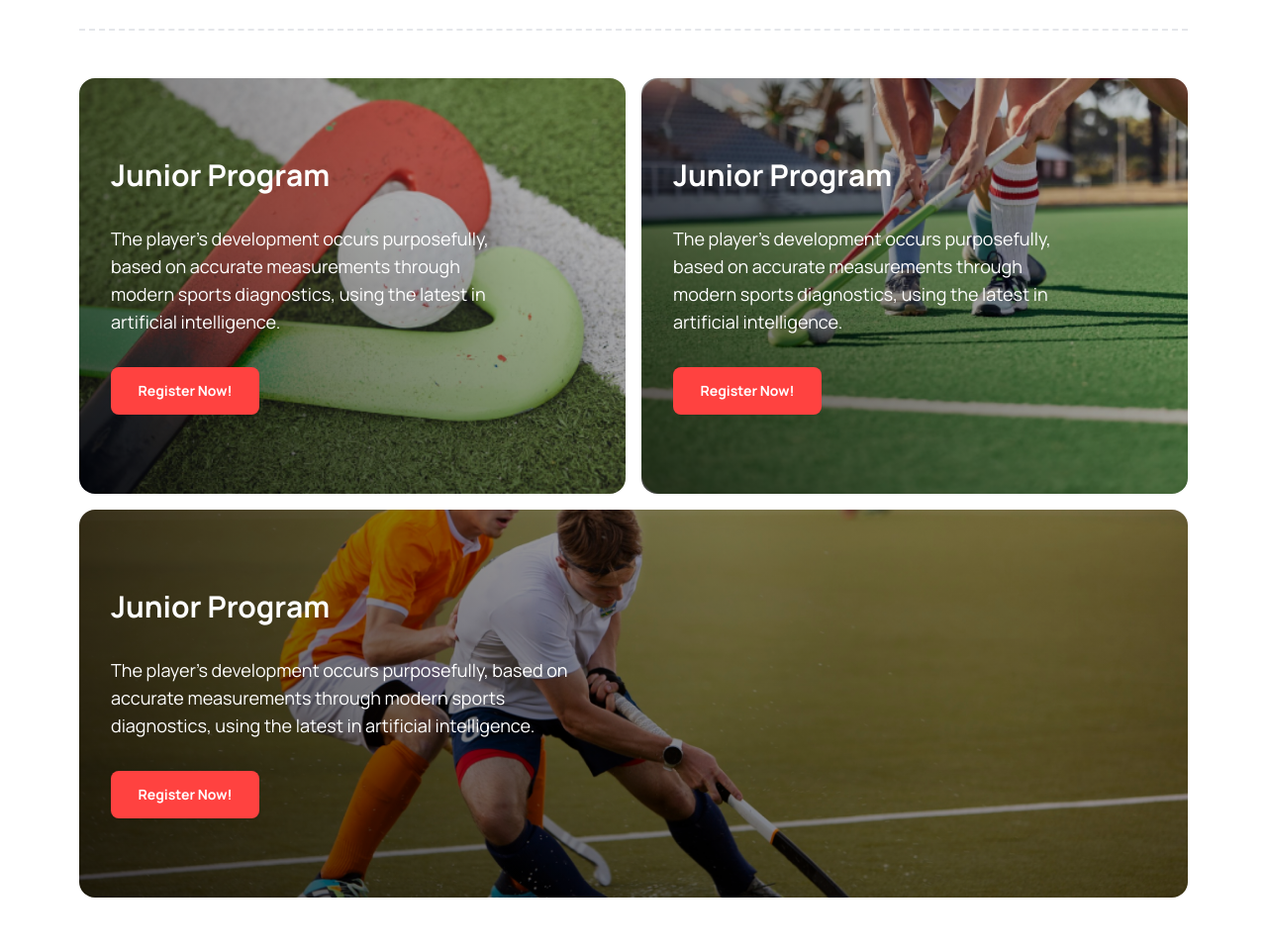
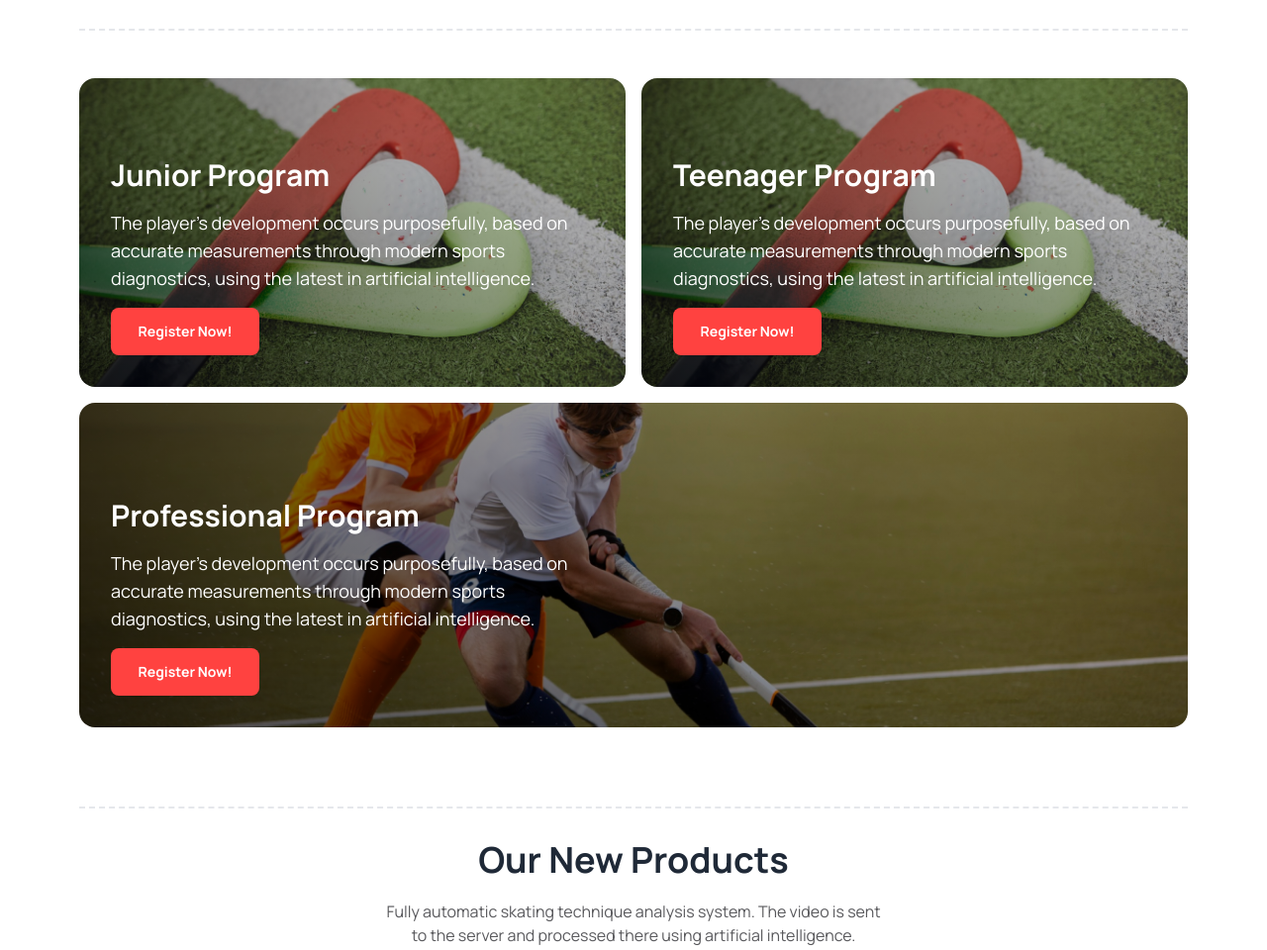
Before and after one commit to nipun-info/hockey-webs, a plain HTML site: page index.html in a window 1280 px wide. Shown: the part 1447-2407 px from the top of the page at 99% size. Drawn offline with nearby package versions, Linux system fonts and the light colour scheme.

Commit message:
Final cheek this assignment project and thank you sir for

```diff
--- a/index.html
+++ b/index.html
@@ -4,6 +4,7 @@
 <head>
     <meta charset="UTF-8">
     <meta name="viewport" content="width=device-width, initial-scale=1.0">
+    <title>Hockey Website</title>
 
     <!-- font awesome -->
     <link rel="stylesheet" href="https://cdnjs.cloudflare.com/ajax/libs/font-awesome/6.5.1/css/all.min.css"
@@ -36,8 +37,6 @@
             }
         }
     </script>
-
-    <title>Hockey Website</title>
 </head>
 
 <body class="font-manrope">
@@ -90,24 +89,21 @@
         </div>
     </header>
 
-    <!-- ======== header section End ======== -->
-
     <!-- ======== Banner section Start ======== -->
     <section class="container mx-auto px-8 mt-8 relative">
         <div class="carousel w-full">
             <!-- slide-1 -->
             <div id="slide1" class="carousel-item relative w-full">
-                <img src="images/banner1.png" class="w-full" />
+                <img src="images/banner1.png" class="w-full rounded-lg" />
                 <div class="absolute flex gap-4 transform -translate-y-[10px] left-5 right-5 bottom-[10px]">
                     <a href="#slide3" class="btn btn-circle bg-black text-white border-none">❮</a>
                     <a href="#slide2" class="btn btn-circle bg-black text-white border-none">❯</a>
                 </div>
             </div>
 
-
             <!-- slide-2 -->
             <div id="slide2" class="carousel-item relative w-full">
-                <img src="images/banner2.jpg" class="w-full" />
+                <img src="images/banner2.jpg" class="w-full rounded-lg" />
                 <div class="absolute flex gap-4 transform -translate-y-[20px] left-5 right-5 bottom-[20px]">
                     <a href="#slide1" class="btn btn-circle bg-black text-white border-none">❮</a>
                     <a href="#slide3" class="btn btn-circle bg-black text-white border-none">❯</a>
@@ -116,7 +112,7 @@
 
             <!-- slide-3 -->
             <div id="slide3" class="carousel-item relative w-full">
-                <img src="images/banner3.jpg" class="w-full" />
+                <img src="images/banner3.jpg" class="w-full rounded-lg" />
                 <div class="absolute flex gap-4 transform -translate-y-[20px] left-5 right-5 bottom-[20px]">
                     <a href="#slide2" class="btn btn-circle bg-black text-white border-none">❮</a>
                     <a href="#slide1" class="btn btn-circle bg-black text-white border-none">❯</a>
@@ -135,7 +131,6 @@
             </div>
         </div>
     </section>
-
 
     <!-- ======== Main section Start ======== -->
     <main class="font-manrope container mx-auto lg:px-20 px-8">
@@ -218,8 +213,8 @@
             <div class="grid gap-4 lg:grid-cols-2 grid-cols-1">
                 <!-- card-1 -->
                 <div
-                    class="card  bg-[linear-gradient(45deg,rgba(0,0,0,0.7),rgba(0,0,0,0.1)),url('images/2.png')] bg-cover bg-center min-h-[30vh] ">
-                    <div class="max-w-[480px] px-8 py-20 text-white  space-y-8">
+                    class="card  bg-[linear-gradient(45deg,rgba(0,0,0,0.7),rgba(0,0,0,0.1)),url('images/2.png')] bg-cover bg-center ">
+                    <div class="px-8 pt-20 pb-8 text-white  space-y-4">
                         <h3 class="text-3xl font-bold">Junior Program</h3>
                         <p class="text-lg">
                             The player's development occurs purposefully, based on accurate measurements through modern
@@ -232,11 +227,11 @@
                 </div>
                 <!-- card-2 -->
                 <div
-                    class="card bg-[linear-gradient(45deg,rgba(0,0,0,0.7),rgba(0,0,0,0.1)),url('images/3.png')] bg-cover min-h-[30vh] ">
-                    <div class="max-w-[480px] px-8 py-20 text-white  space-y-8">
-                        <h3 class="text-3xl font-bold">Junior Program</h3>
+                    class="card  bg-[linear-gradient(45deg,rgba(0,0,0,0.7),rgba(0,0,0,0.1)),url('images/2.png')] bg-cover bg-center ">
+                    <div class="px-8 pt-20 pb-8 text-white  space-y-4">
+                        <h3 class="text-3xl font-bold">Teenager Program</h3>
                         <p class="text-lg">
-                            The player’s development occurs purposefully, based on accurate measurements through modern
+                            The player's development occurs purposefully, based on accurate measurements through modern
                             sports diagnostics, using the latest in artificial intelligence.
                         </p>
                         <button
@@ -244,12 +239,11 @@
                             Now!</button>
                     </div>
                 </div>
-
                 <!-- card-3 -->
                 <div
                     class="card  bg-[linear-gradient(45deg,rgba(0,0,0,0.7),rgba(0,0,0,0.2)),url('images/4.png')] bg-cover bg-center min-h-[30vh] lg:col-span-2">
-                    <div class="max-w-[550px] px-8 py-20 text-white  space-y-8">
-                        <h3 class="text-3xl font-bold">Junior Program</h3>
+                    <div class="max-w-[550px] px-8 pt-24 pb-8 text-white  space-y-4">
+                        <h3 class="lg:text-3xl text-2xl font-bold">Professional Program</h3>
                         <p class="text-lg">
                             The player's development occurs purposefully, based on accurate measurements through modern
                             sports diagnostics, using the latest in artificial intelligence.
@@ -534,7 +528,7 @@
             <div class="border rounded-lg px-10 py-8 flex flex-col lg:flex-row gap-8 justify-center items-start">
                 <!-- question left -->
                 <div class="w-full lg:w-[70%]">
-                    <img src="images/11.png" alt="" class="w-full lg:w-[80%]">
+                    <img src="images/11.png" alt="" class="w-full">
                 </div>
 
                 <!-- questing right -->
```
